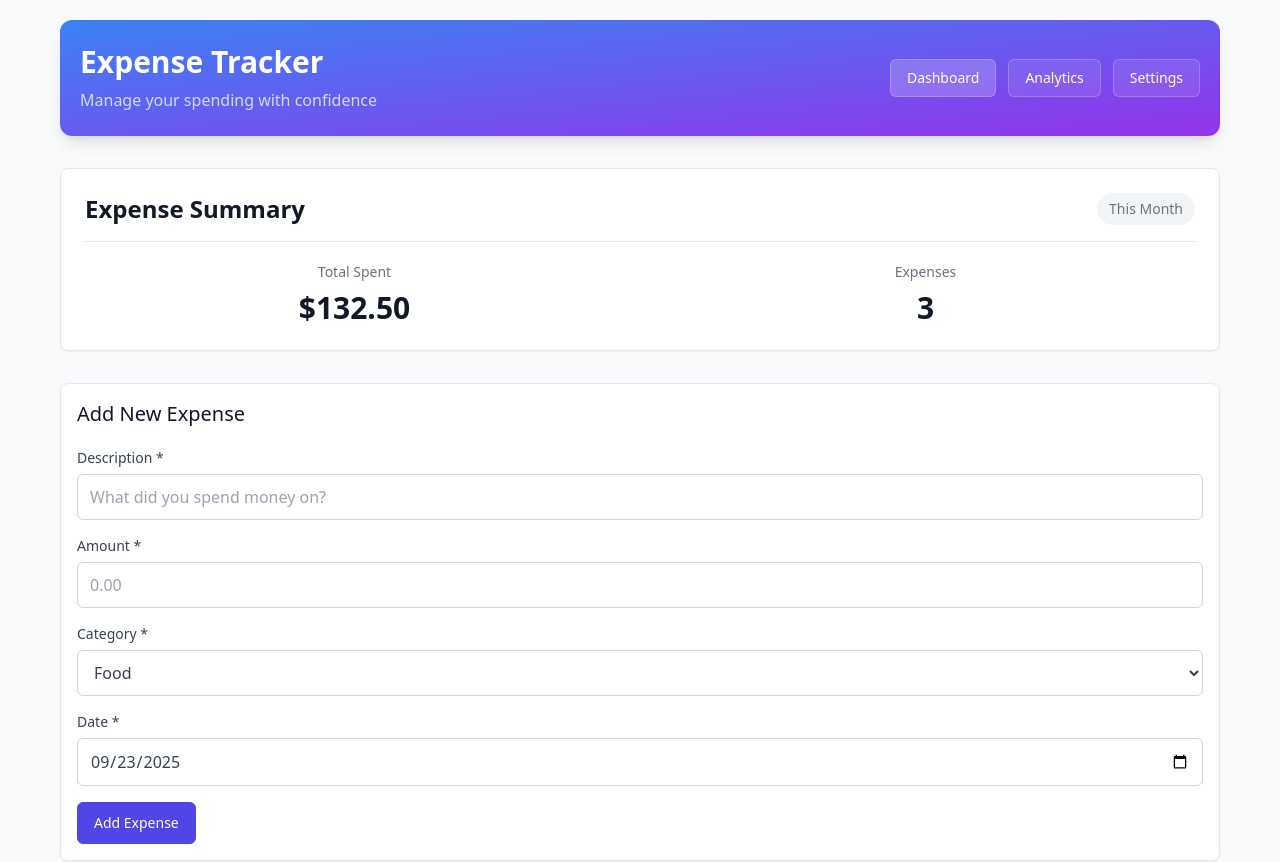
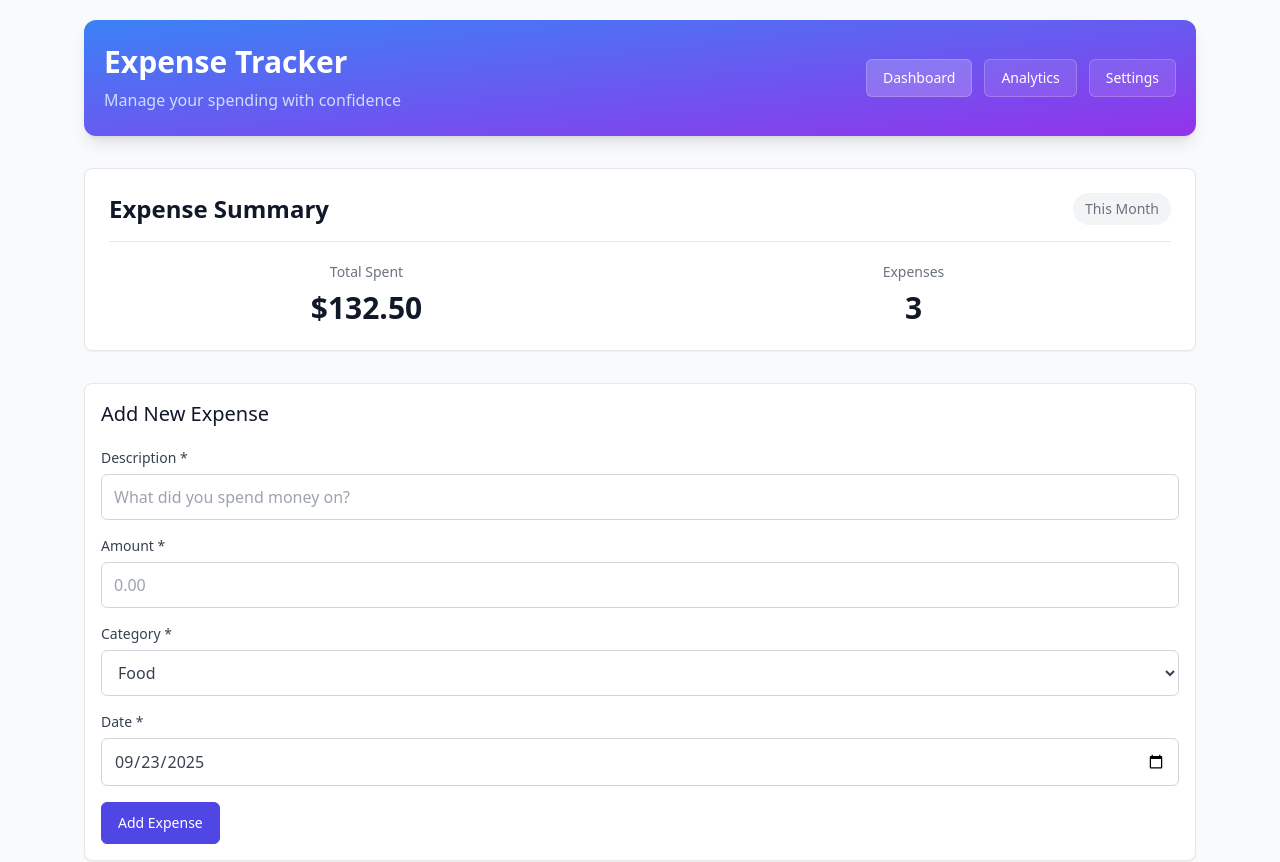
Before and after one commit to leocuapio/expense-tracker, a React (Vite) app: page / in a window 1280 px wide. Shown: the top 862 px of the page. Built offline with nearby package versions, Linux system fonts and the light colour scheme.

Commit message:
style: transform App to Tailwind utilities

```diff
--- a/src/App.css
+++ /dev/null
@@ -1,19 +0,0 @@
-/* src/App.css */
-.App {
-  min-height: 100vh;
-  background-color: #f8fafc; /* Light gray background instead of white */
-}
-
-/* Ensure the header container doesn't add extra spacing */
-.app-container {
-  max-width: 1200px;
-  margin: 0 auto;
-  padding: 20px;
-}
-
-/* Reset any default body margins that might cause issues */
-body {
-  margin: 0;
-  padding: 0;
-  background-color: #f8fafc;
-}
--- a/src/App.tsx
+++ b/src/App.tsx
@@ -6,7 +6,7 @@
 import ExpenseForm from './components/ExpenseForm/ExpenseForm';
 // UPDATED
 import type { ExpenseCategory } from './components/ExpenseCard/ExpenseCard';
-import './App.css';
+
 
 
 // UPDATED
@@ -65,8 +65,8 @@
   const totalAmount = expenses.reduce((sum, expense) => sum + expense.amount, 0);
 
   return (
-    <div className="App">
-      <div className="app-container">
+    <div className="min-h-screen bg-slate-50">
+      <div className="max-w-6xl mx-auto p-5 bg-slate-50">
         <Header
           title="Expense Tracker"
           subtitle="Manage your spending with confidence"
```
